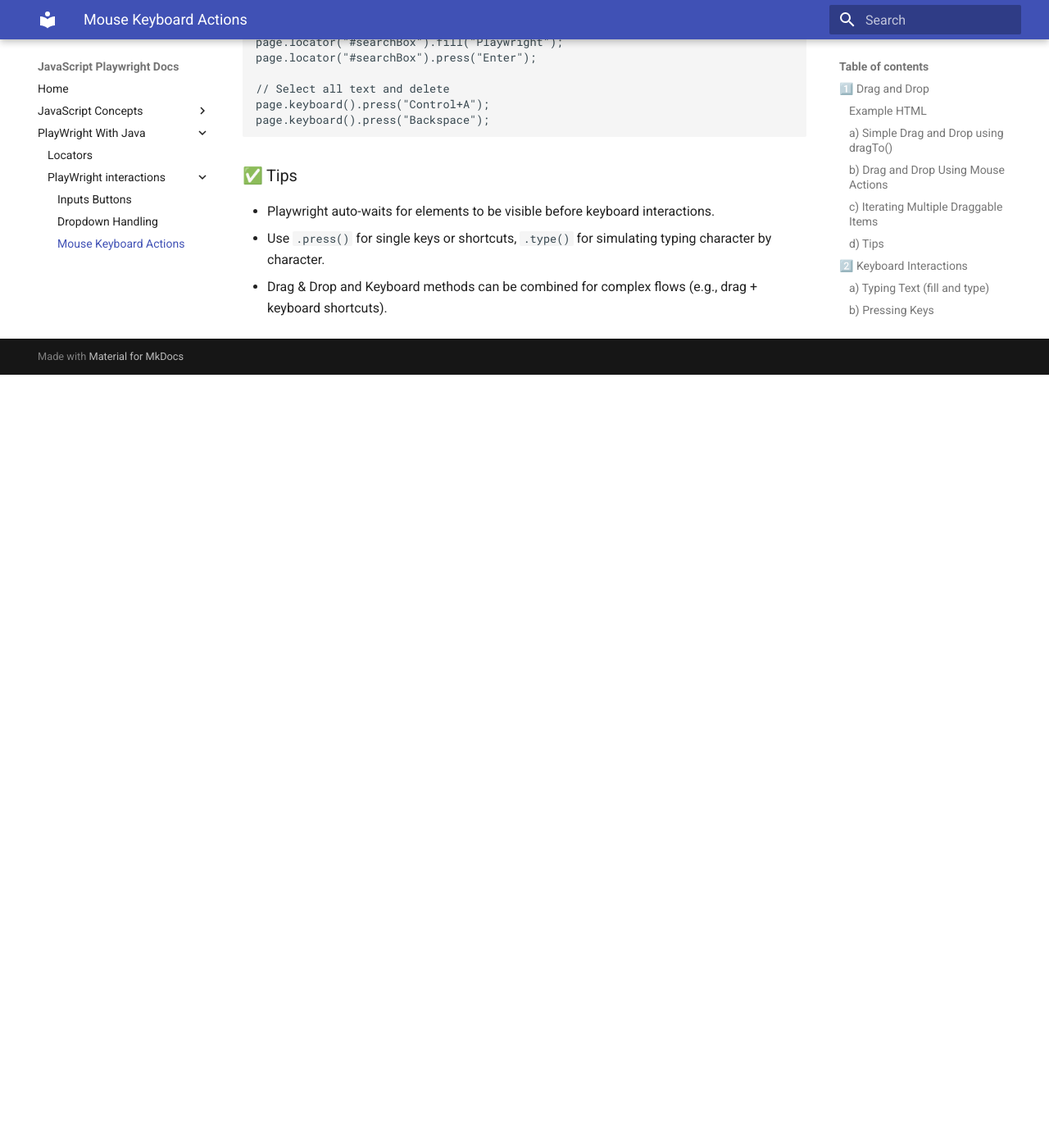
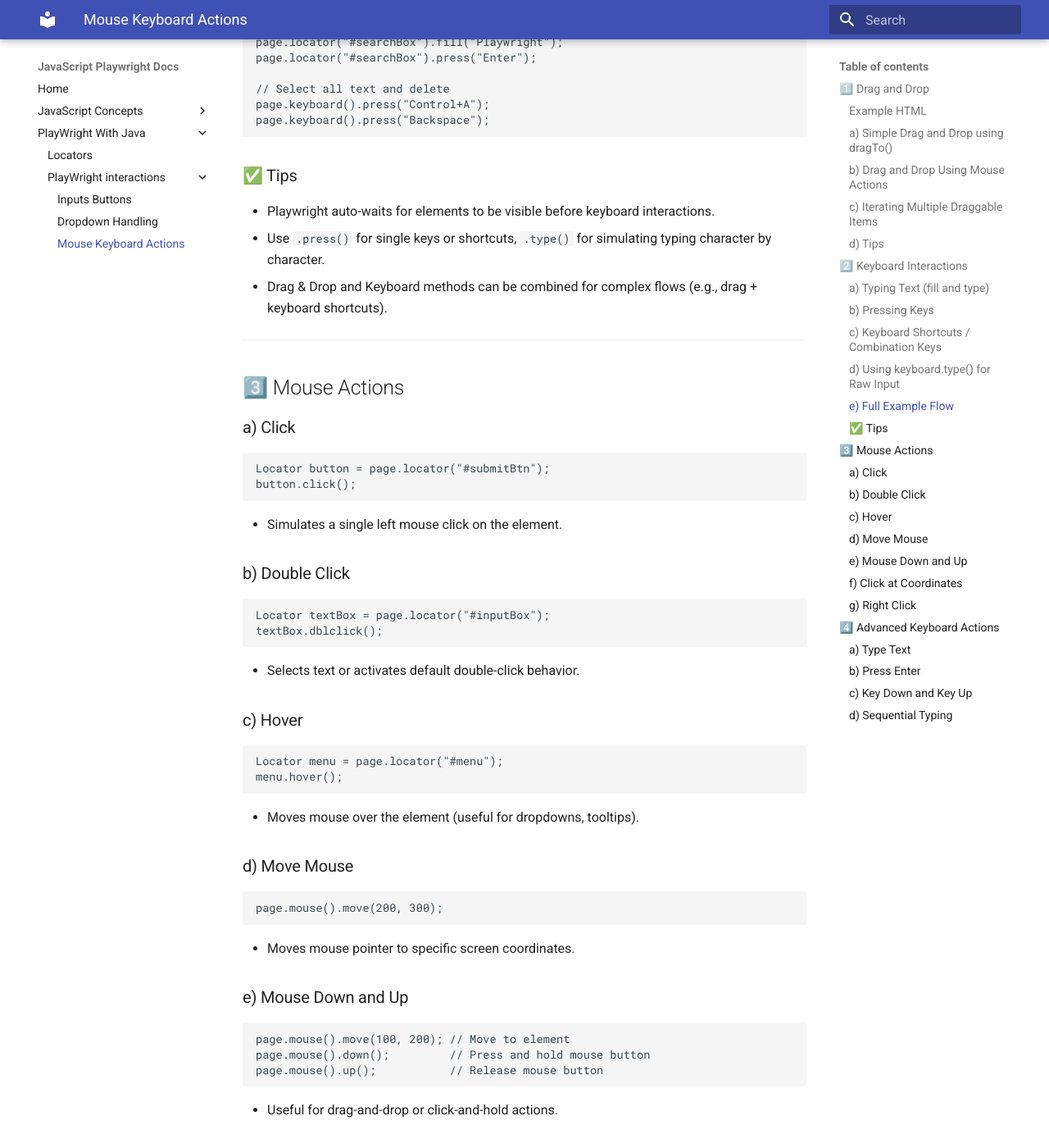
Before and after one commit to Play-Wright-course/automation-testing, an MkDocs documentation site: the page built from docs/playwright-Java/mouse-keyboard-actions.md, in a window 1280 px wide and 1400 px high, scrolled down 2316 px. Shown: the whole window at 82% size. Built offline with MkDocs 1.6.1 and Material for MkDocs 9.7.7, drawn with Linux system fonts in a browser that asks for light colours; before the commit the page ends 2773 px from its top, so only the background shows below that; some of the changed text lies outside the part shown.

Commit message:
Update mouse-keyboard-actions.md

````diff
--- a/docs/playwright-Java/mouse-keyboard-actions.md
+++ b/docs/playwright-Java/mouse-keyboard-actions.md
@@ -115,3 +115,107 @@
 * Playwright auto-waits for elements to be visible before keyboard interactions.
 * Use `.press()` for single keys or shortcuts, `.type()` for simulating typing character by character.
 * Drag & Drop and Keyboard methods can be combined for complex flows (e.g., drag + keyboard shortcuts).
+
+---
+
+## 3️⃣ Mouse Actions
+
+### a) Click
+
+```java
+Locator button = page.locator("#submitBtn");
+button.click();
+```
+
+* Simulates a single left mouse click on the element.
+
+### b) Double Click
+
+```java
+Locator textBox = page.locator("#inputBox");
+textBox.dblclick();
+```
+
+* Selects text or activates default double-click behavior.
+
+### c) Hover
+
+```java
+Locator menu = page.locator("#menu");
+menu.hover();
+```
+
+* Moves mouse over the element (useful for dropdowns, tooltips).
+
+### d) Move Mouse
+
+```java
+page.mouse().move(200, 300);
+```
+
+* Moves mouse pointer to specific screen coordinates.
+
+### e) Mouse Down and Up
+
+```java
+page.mouse().move(100, 200); // Move to element
+page.mouse().down();         // Press and hold mouse button
+page.mouse().up();           // Release mouse button
+```
+
+* Useful for drag-and-drop or click-and-hold actions.
+
+### f) Click at Coordinates
+
+```java
+page.mouse().click(150, 250);
+```
+
+* Clicks at absolute screen coordinates, bypassing locators.
+
+### g) Right Click
+
+```java
+Locator element = page.locator("#contextMenu");
+element.click(new Locator.ClickOptions().setButton(MouseButton.RIGHT));
+```
+
+* Opens context menus.
+
+---
+
+## 4️⃣ Advanced Keyboard Actions
+
+### a) Type Text
+
+```java
+page.keyboard().type("Hello");
+```
+
+* Types text wherever the focus is set.
+
+### b) Press Enter
+
+```java
+page.keyboard().press("Enter");
+```
+
+* Simulates pressing Enter key.
+
+### c) Key Down and Key Up
+
+```java
+page.keyboard().down("Shift");   // Hold Shift
+page.keyboard().up("Shift");     // Release Shift
+```
+
+* Useful for combinations like Shift+Click.
+
+### d) Sequential Typing
+
+```java
+Locator field = page.locator("#username");
+field.pressSequentially("Playwright");
+```
+
+* Types text character by character into a field (human-like typing).
````
